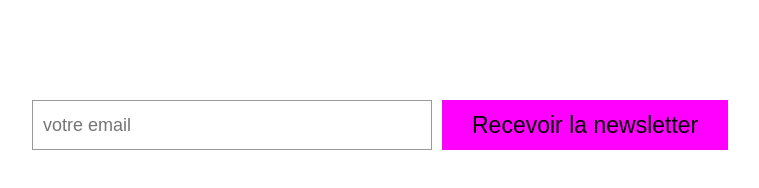
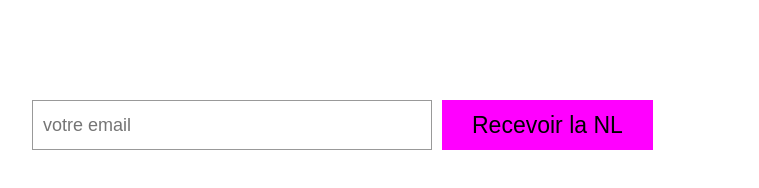
Before and after one commit to XavierColombel/formulaire, a plain HTML site: page index.html in a window 1280 px wide. Shown: the whole page, without its empty margins (108-867 px from the left). Drawn offline with nearby package versions, Linux system fonts and the light colour scheme.

Commit message:
first update

```diff
--- a/index.html
+++ b/index.html
@@ -18,7 +18,7 @@
         placeholder="votre email"
         value=""
       /><button id="btn-submit">
-        Recevoir la newsletter
+        Recevoir la NL
       </button>
     </form>
   </body>
```
